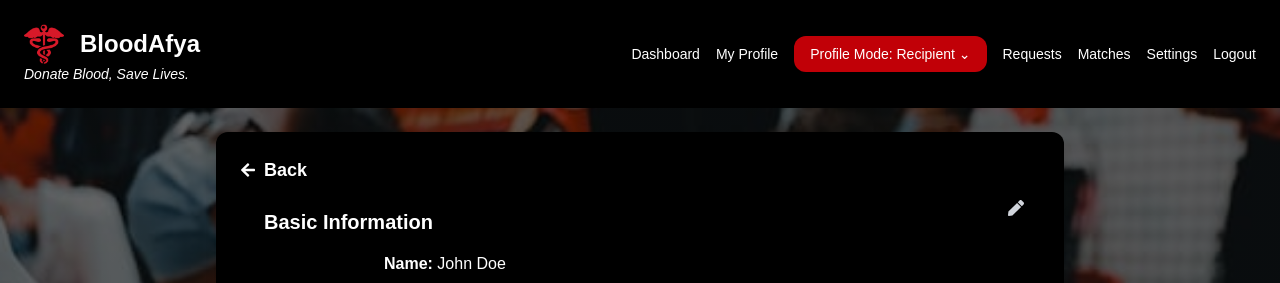
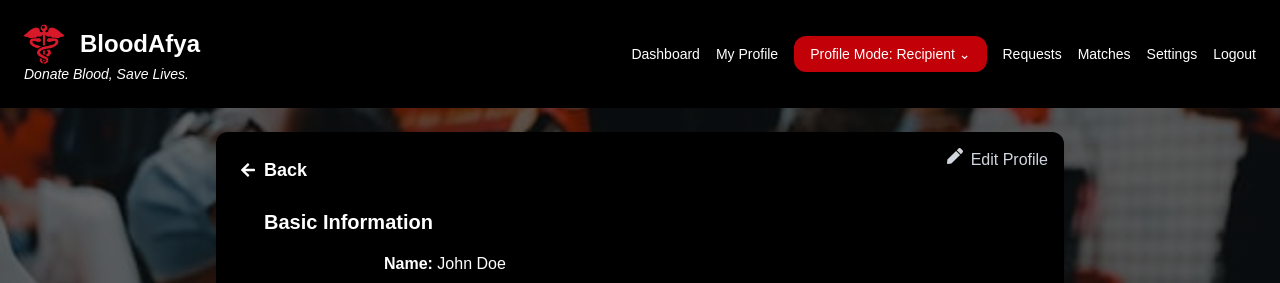
Before and after one commit to Lincoln-Madaraka/bloodafya, a Next.js app: page /profile/recipient in a window 1280 px wide. Shown: the top 283 px of the page. Built offline with nearby package versions, Linux system fonts and the light colour scheme.

Commit message:
edit mode

```diff
--- a/src/app/profile/recipient/page.tsx
+++ b/src/app/profile/recipient/page.tsx
@@ -71,12 +71,12 @@ export default function RecipientProfile() {
           <FaArrowLeft />
           <span className="text-lg font-bold">Back</span>
         </div>
+        <div className="absolute top-4 right-4 text-gray-300 hover:text-red-500 flex space-x-2 cursor-pointer transition">
+            <FaPen /><p>Edit Profile</p>
+          </div>
 
         {/* Section 1: Basic Info */}
         <section className="bg-black bg-opacity-40 rounded-xl p-6 shadow-lg relative">
-          <div className="absolute top-4 right-4 text-gray-300 hover:text-red-500 cursor-pointer transition">
-            <FaPen />
-          </div>
           <h2 className="text-xl font-bold mb-4">Basic Information</h2>
           <div className="flex flex-col md:flex-row items-start md:items-center space-x-6">
 
```
